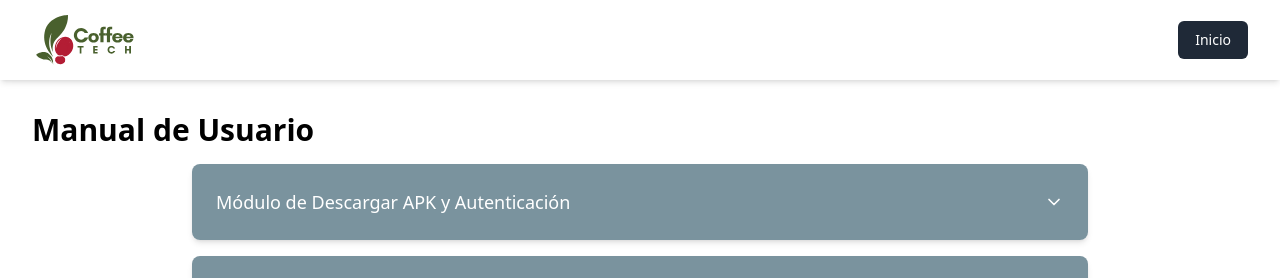
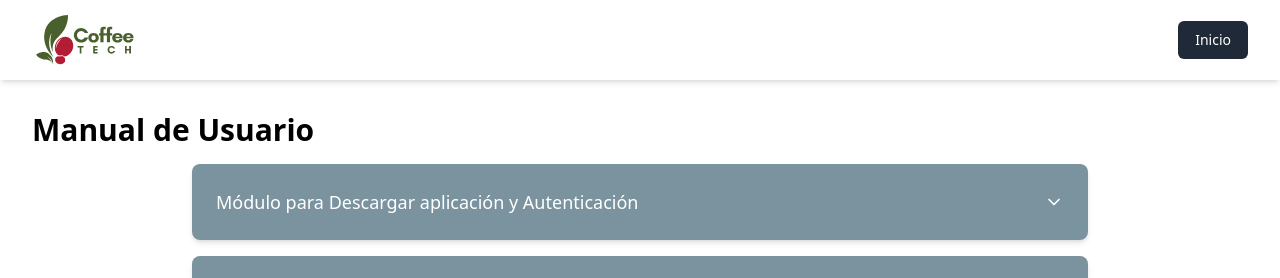
Before and after one commit to PacoValen/CoffeeTechWebApp, a React (Vite) app: page /documentation in a window 1280 px wide. Shown: the top 278 px of the page. Built offline with nearby package versions, Linux system fonts and the light colour scheme.

Commit message:
agregar nueva version del apk

```diff
--- a/src/sections/Download.tsx
+++ b/src/sections/Download.tsx
@@ -28,7 +28,7 @@ const Download = () => {
             download="coffee-Tech.apk"
           >
             <DownloadIcon className="w-5 h-5 mr-2" />
-            Descargar APK
+            Descargar Aplicación
           </a>
 
           {/* Mensaje visible solo en pantallas grandes */}
@@ -37,7 +37,7 @@ const Download = () => {
           </p>
 
           <p className="mt-6 text-xs sm:text-sm text-gray-500">
-            Versión 1.0.0 - Última actualización: Septiembre 2024
+            Versión 3.2.2 - Última actualización: Noviembre 2024
           </p>
         </div>
       </section>
--- a/src/sectionsUsers/Autenticacion.tsx
+++ b/src/sectionsUsers/Autenticacion.tsx
@@ -302,5 +302,5 @@ const autenticacion = [
 ];
 
 export const Autenticacion = () => (
-  <Section title=" Módulo de Descargar APK y Autenticación" subsections={autenticacion} />
+  <Section title=" Módulo para Descargar aplicación y Autenticación" subsections={autenticacion} />
 );
```
Also changed, not shown: 1 other file (tests, documents, lock files or other folders).
